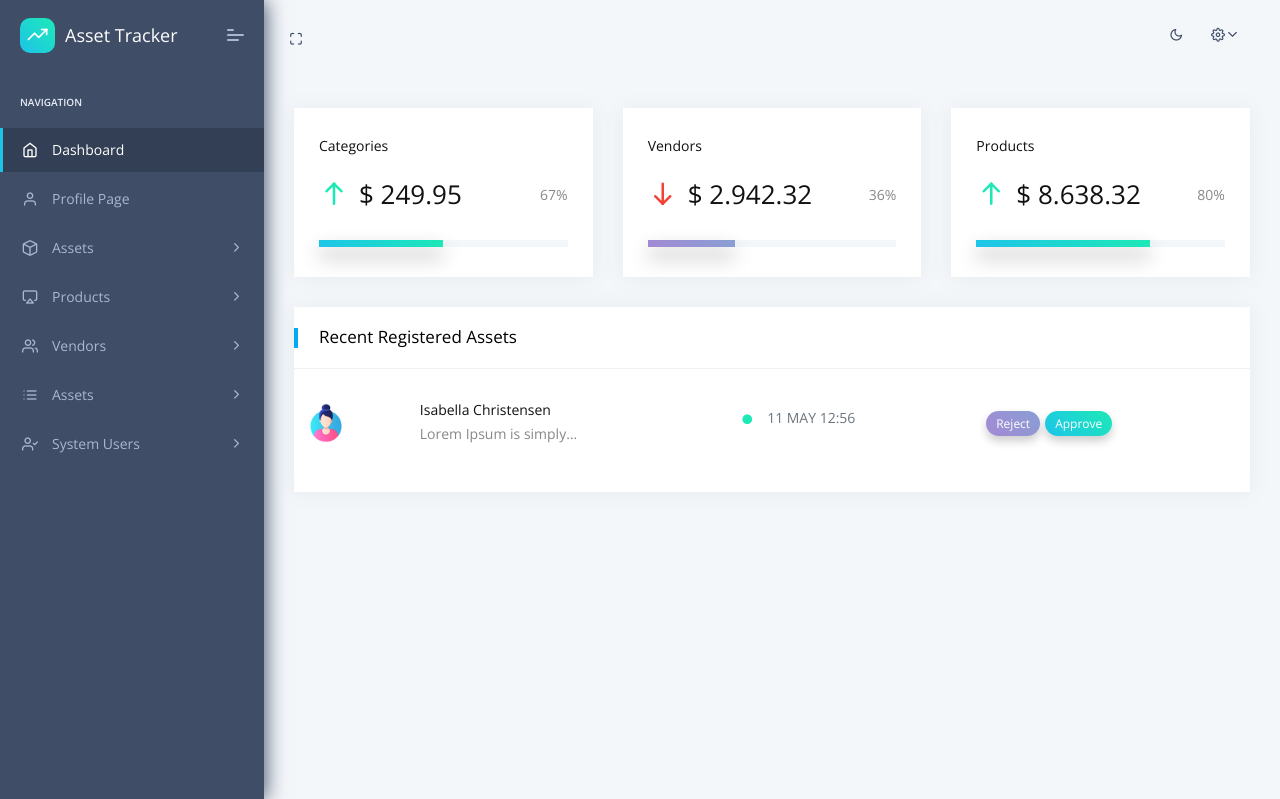
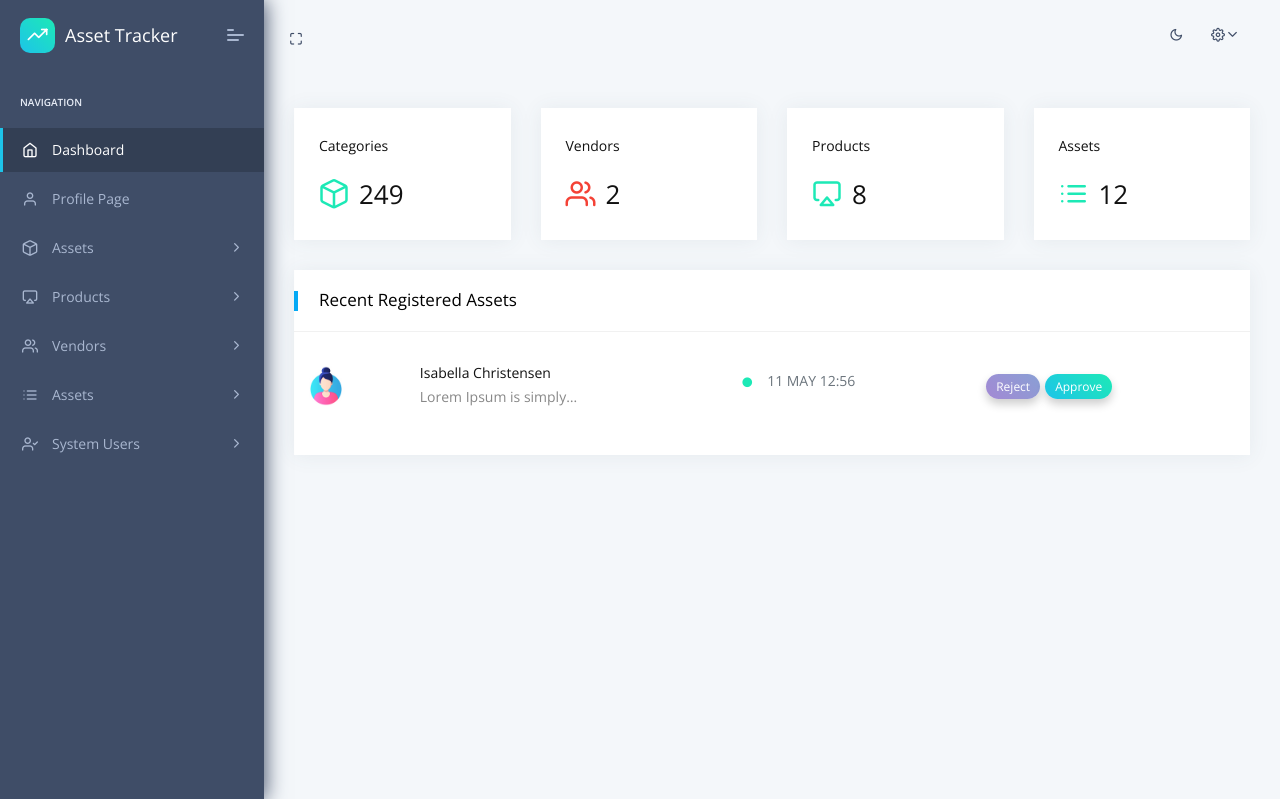
Before and after one commit to DevlanCodingPlayground/AssetTracker, a Flask app: page /index in a window 1280 px wide. Shown: the top 799 px of the page. Run offline with Flask 2, Linux system fonts and the light colour scheme; the visitor is signed in with stand-in values (Sample User, id 1); parts of the project's set-up code (start-up, migrations or seed data) failed here and were passed over; some libraries are stand-ins or nearby versions.

Commit message:
Implement Index Pages

```diff
--- a/apps/templates/home/index.html
+++ b/apps/templates/home/index.html
@@ -15,8 +15,8 @@
           <div class="page-wrapper">
             <!-- [ Main Content ] start -->
             <div class="row">
-              <!--[ daily sales section ] start-->
-              <div class="col-md-6 col-xl-4">
+              <!-- Categories -->
+              <div class="col-md-6 col-sm-12 col-xl-3">
                 <div class="card daily-sales">
                   <div class="card-block">
                     <h6 class="mb-4">Categories</h6>
@@ -24,32 +24,18 @@
                       <div class="col-9">
                         <h3 class="f-w-300 d-flex align-items-center m-b-0">
                           <i
-                            class="feather icon-arrow-up text-c-green f-30 m-r-10"
+                            class="feather icon-box text-c-green f-30 m-r-10"
                           ></i
-                          >$ 249.95
+                          >249
                         </h3>
-                      </div>
-
-                      <div class="col-3 text-right">
-                        <p class="m-b-0">67%</p>
-                      </div>
-                    </div>
-                    <div class="progress m-t-30" style="height: 7px">
-                      <div
-                        class="progress-bar progress-c-theme"
-                        role="progressbar"
-                        style="width: 50%"
-                        aria-valuenow="50"
-                        aria-valuemin="0"
-                        aria-valuemax="100"
-                      ></div>
                       </div>
                     </div>
                   </div>
                 </div>
-              <!--[ daily sales section ] end-->
-              <!--[ Monthly  sales section ] starts-->
-              <div class="col-md-6 col-xl-4">
+              </div>
+
+              <!-- Vendors -->
+              <div class="col-md-6 col-sm-12 col-xl-3">
                 <div class="card Monthly-sales">
                   <div class="card-block">
                     <h6 class="mb-4">Vendors</h6>
@@ -57,31 +43,18 @@
                       <div class="col-9">
                         <h3 class="f-w-300 d-flex align-items-center m-b-0">
                           <i
-                            class="feather icon-arrow-down text-c-red f-30 m-r-10"
+                            class="feather icon-users text-c-red f-30 m-r-10"
                           ></i
-                          >$ 2.942.32
+                          >2
                         </h3>
-                      </div>
-                      <div class="col-3 text-right">
-                        <p class="m-b-0">36%</p>
-                      </div>
-                    </div>
-                    <div class="progress m-t-30" style="height: 7px">
-                      <div
-                        class="progress-bar progress-c-theme2"
-                        role="progressbar"
-                        style="width: 35%"
-                        aria-valuenow="35"
-                        aria-valuemin="0"
-                        aria-valuemax="100"
-                      ></div>
                       </div>
                     </div>
                   </div>
                 </div>
-              <!--[ Monthly  sales section ] end-->
-              <!--[ year  sales section ] starts-->
-              <div class="col-md-12 col-xl-4">
+              </div>
+
+              <!-- Products -->
+              <div class="col-md-6 col-sm-12 col-xl-3">
                 <div class="card yearly-sales">
                   <div class="card-block">
                     <h6 class="mb-4">Products</h6>
@@ -89,28 +62,35 @@
                       <div class="col-9">
                         <h3 class="f-w-300 d-flex align-items-center m-b-0">
                           <i
-                            class="feather icon-arrow-up text-c-green f-30 m-r-10"
+                            class="feather icon-airplay text-c-green f-30 m-r-10"
                           ></i
-                          >$ 8.638.32
+                          >8
                         </h3>
-                      </div>
-                      <div class="col-3 text-right">
-                        <p class="m-b-0">80%</p>
-                      </div>
-                    </div>
-                    <div class="progress m-t-30" style="height: 7px">
-                      <div
-                        class="progress-bar progress-c-theme"
-                        role="progressbar"
-                        style="width: 70%"
-                        aria-valuenow="70"
-                        aria-valuemin="0"
-                        aria-valuemax="100"
-                      ></div>
                       </div>
                     </div>
                   </div>
                 </div>
+               </div>
+
+                <!-- Assets -->
+                <div class="col-md-6 col-sm-12 col-xl-3">
+                    <div class="card yearly-sales">
+                      <div class="card-block">
+                        <h6 class="mb-4">Assets</h6>
+                        <div class="row d-flex align-items-center">
+                          <div class="col-9">
+                            <h3 class="f-w-300 d-flex align-items-center m-b-0">
+                              <i
+                                class="feather icon-list text-c-green f-30 m-r-10"
+                              ></i
+                              >12
+                            </h3>
+                          </div>
+                        </div>
+                      </div>
+                    </div>
+                  </div>
+
                 <!--[ year  sales section ] end-->
                 <!--[ Recent Users ] start-->
                 <div class="col-xl-12 col-md-12">
@@ -175,3 +155,4 @@
 
   <!-- Specific Page JS goes HERE  -->
   {% block javascripts %}{% endblock javascripts %}
+</div>
```
Lines whose indentation alone changed are shown as unchanged.
